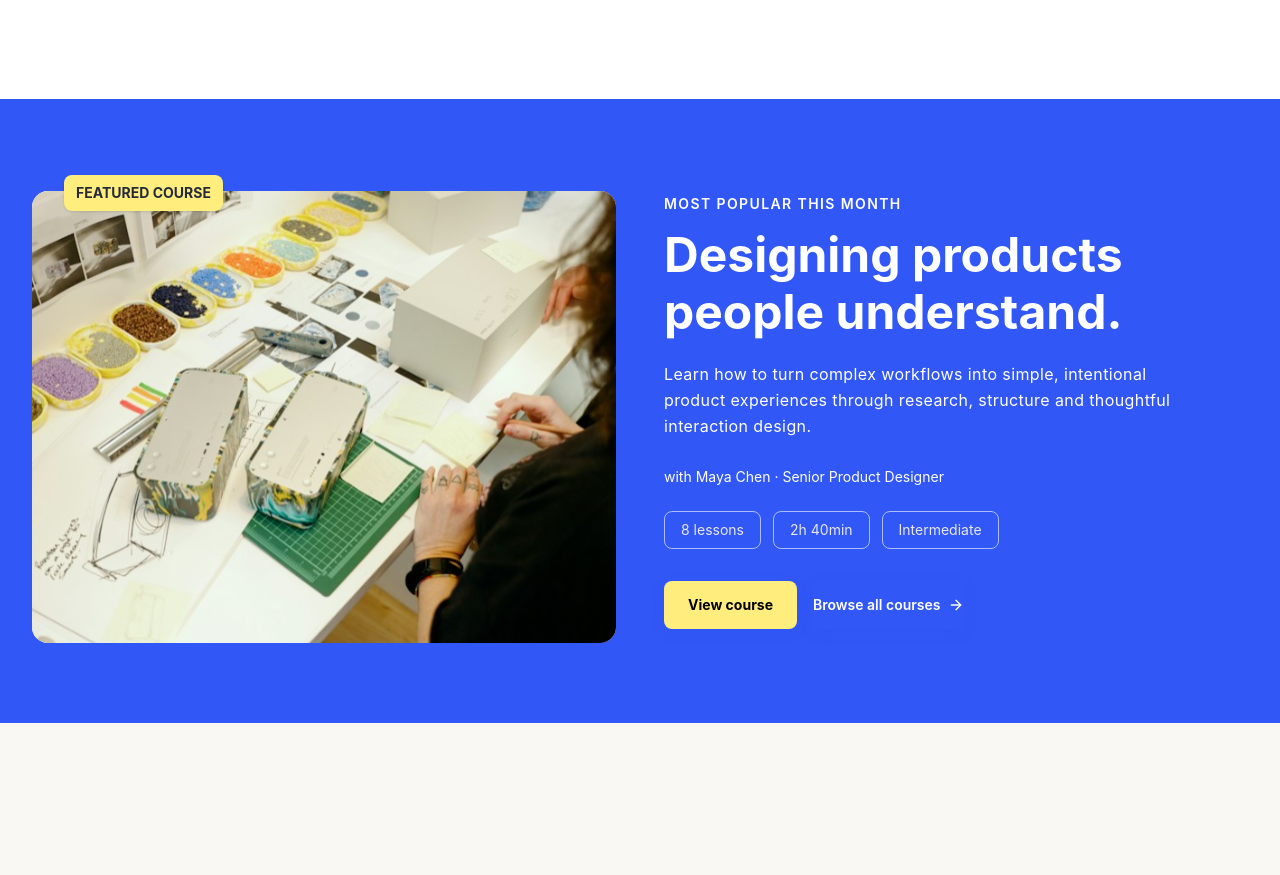
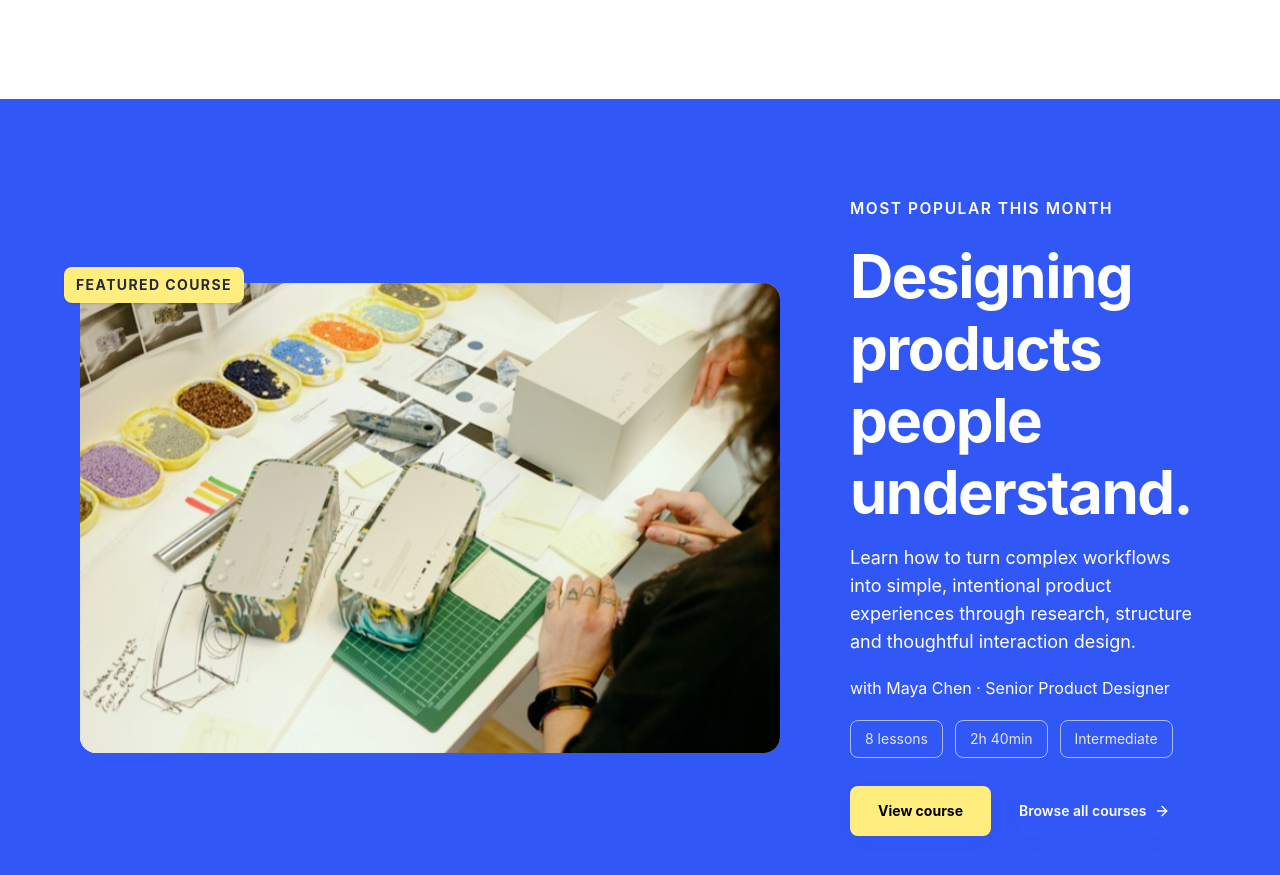
Before and after one commit to leowilis/fe-coding-challenge-2026, a Next.js app: page / in a window 1280 px wide. Shown: the part 1649-2524 px from the top of the page. Before the commit the page ends 2372 px from the top, so only its background shows below. Built offline with nearby package versions, Linux system fonts and the light colour scheme.

Commit message:
refactor(course): improve responsive layout and accessibility

```diff
--- a/src/sections/course/Course.tsx
+++ b/src/sections/course/Course.tsx
@@ -6,10 +6,12 @@ export default function Course() {
     <section
       id='featured-course'
       aria-labelledby='featured-course-heading'
-      className='mx-auto flex w-full max-w-7xl flex-col gap-10 bg-primary px-6 pt-12 pb-16 sm:px-8 md:flex-row md:items-center md:gap-12 md:py-20'
+      className='w-full bg-primary'
     >
-      <CourseVisual />
-      <CourseContent />
+      <div className='mx-auto flex w-full max-w-7xl flex-col gap-10 px-6 pt-12 pb-16 sm:px-8 md:max-w-[1600px] md:flex-row md:items-center md:gap-8 md:px-10 md:py-16 lg:gap-12 lg:px-14 lg:py-20 xl:gap-[70px] xl:px-20 xl:py-[100px]'>
+        <CourseVisual />
+        <CourseContent />
+      </div>
     </section>
   );
 }
--- a/src/sections/course/components/CourseContent.tsx
+++ b/src/sections/course/components/CourseContent.tsx
@@ -6,49 +6,49 @@ export default function CourseContent() {
     FEATURED_COURSE;
 
   return (
-    <div className='flex w-full flex-col text-white md:flex-1'>
-      <span className='text-sm font-semibold tracking-widest uppercase md:text-sm'>
+    <div className='flex w-full flex-col text-white md:min-w-0 md:flex-1'>
+      <span className='text-sm font-semibold tracking-widest uppercase md:text-xs xl:text-[15.5px]'>
         {eyebrow}
       </span>
 
       <h2
         id='featured-course-heading'
-        className='mt-3 max-w-xl text-4xl leading-[1.2] font-bold tracking-normal md:text-4xl lg:text-5xl'
+        className='mt-3 max-w-xl text-4xl leading-[1.2] font-bold tracking-normal md:mt-4 md:text-3xl md:tracking-tight lg:text-4xl xl:mt-5 xl:text-6xl'
       >
         {title}
       </h2>
 
-      <p className='mt-5 max-w-lg text-md leading-relaxed tracking-wide md:text-base'>
+      <p className='mt-5 max-w-lg text-base leading-relaxed tracking-wide md:mt-4 md:max-w-[590px] md:text-sm md:leading-6 md:tracking-normal lg:text-base lg:leading-7 xl:text-lg'>
         {description}
       </p>
 
-      <p className='mt-7 text-sm'>
+      <p className='mt-7 text-sm md:mt-5 lg:text-base'>
         with {instructor.name} · {instructor.role}
       </p>
 
-      <dl className='mt-6 flex flex-wrap gap-3 text-white-secondary'>
+      <dl className='mt-6 flex flex-wrap gap-3 text-white-secondary md:mt-5 md:gap-2 lg:gap-3'>
         {metadata.map(({ label, value }) => (
           <div
             key={label}
-            className='rounded-sm border border-white/60 px-4 py-2'
+            className='rounded-sm border border-white/60 px-4 py-2 md:px-3 md:py-1.5 lg:px-3.5 lg:py-2'
           >
             <dt className='sr-only'>{label}</dt>
-            <dd className='text-sm'>{value}</dd>
+            <dd className='text-sm md:text-xs lg:text-sm'>{value}</dd>
           </div>
         ))}
       </dl>
 
-      <div className='mt-8 flex flex-col gap-3 md:flex-row md:items-center md:gap-4'>
+      <div className='mt-8 flex flex-col gap-3 md:mt-7 md:flex-row md:items-center md:gap-5 xl:gap-7'>
         <button
           type='button'
-          className='inline-flex min-h-12 w-full items-center justify-center rounded-sm bg-yellow-secondary px-6 py-3 text-sm font-bold text-black transition-colors duration-200 hover:bg-white shadow-button ease-out hover:-translate-y-0.5 hover:shadow-lg active:translate-y-0 active:shadow-button focus-visible:outline-2 focus-visible:outline-offset-4 focus-visible:outline-brand md:w-auto'
+          className='inline-flex min-h-12 w-full items-center justify-center rounded-sm bg-yellow-secondary px-6 py-3 text-sm font-bold text-black transition-colors duration-200 hover:bg-white shadow-button ease-out hover:-translate-y-0.5 hover:shadow-lg active:translate-y-0 active:shadow-button focus-visible:outline-2 focus-visible:outline-offset-4 focus-visible:outline-brand md:w-auto md:px-5 xl:min-h-[50px] xl:px-7'
         >
           {actions.primary}
         </button>
 
         <button
           type='button'
-          className='group inline-flex min-h-12 items-center justify-center gap-2 text-sm font-semibold text-white transition-colors duration-200 shadow-button ease-out hover:-translate-y-0.5 hover:shadow-lg active:translate-y-0 active:shadow-button focus-visible:outline-2 focus-visible:outline-offset-4 focus-visible:outline-brand motion-reduce:transition-none md:justify-start'
+          className='group inline-flex min-h-12 items-center justify-center gap-2 text-sm font-semibold text-white transition-colors duration-200 shadow-button ease-out hover:-translate-y-0.5 active:translate-y-0 active:shadow-button focus-visible:outline-2 focus-visible:outline-offset-4 focus-visible:outline-brand motion-reduce:transition-none md:justify-start'
         >
           {actions.secondary}
 
--- a/src/sections/course/components/CourseVisual.tsx
+++ b/src/sections/course/components/CourseVisual.tsx
@@ -1,12 +1,12 @@
+import Image from 'next/image';
 import { FEATURED_COURSE } from '../constants/course.constants';
-import Image from 'next/image';
 
 export default function CourseVisual() {
   const { badge, image } = FEATURED_COURSE;
 
   return (
-    <div className='relative w-full pt-3 md:flex-1'>
-      <span className='absolute -top-1 -left-4 z-10 rounded-sm uppercase tracking-[2.5] px-3 py-2 text-sm font-bold shadow-sm bg-yellow-secondary sm:left-6 md:left-8'>
+    <div className='relative w-full pt-3 md:w-[320px] md:flex-none md:pt-0 lg:w-[420px] xl:w-[700px]'>
+      <span className='absolute -top-1 -left-4 z-10 rounded-sm uppercase tracking-[2.5px] px-3 py-2 text-sm font-bold shadow-sm bg-yellow-secondary sm:left-6 md:-top-3 md:-left-3 md:py-1.5 md:text-xs md:tracking-[0.1em] xl:-top-4 xl:-left-4 xl:py-2 xl:text-sm'>
         {badge}
       </span>
 
@@ -16,8 +16,8 @@ export default function CourseVisual() {
           alt={image.alt}
           width={image.width}
           height={image.height}
-          className='h-auto w-full object-cover'
-          sizes='(max-width: 767px) 100vw, 50vw'
+          className='h-auto w-full object-cover md:h-[340px] lg:h-[400px] xl:h-[470px]'
+          sizes='(max-width: 639px) calc(100vw - 3rem), (max-width: 767px) calc(100vw - 4rem), (max-width: 1023px) 320px, (max-width: 1279px) 420px, 700px'
         />
       </div>
     </div>
--- a/src/sections/course/constants/course.constants.ts
+++ b/src/sections/course/constants/course.constants.ts
@@ -10,7 +10,7 @@ export const FEATURED_COURSE = {
   },
   image: {
     src: '/assets/course/course.svg',
-    alt: 'Featured course preview',
+    alt: '',
     width: 362,
     height: 280,
   },
```
